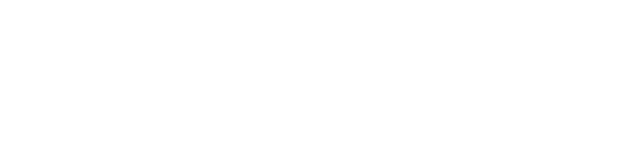
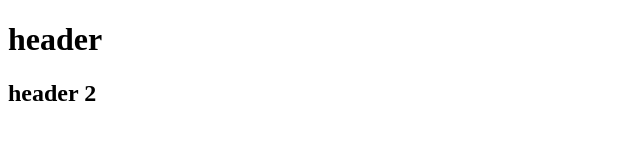
Before and after one commit to KrisKopy08/git-homework1, a plain HTML site: page index.html in a window 1280 px wide. Shown: the whole page, without its empty margins (0-640 px from the left). Drawn offline with Linux system fonts and the light colour scheme.

Commit message:
index.html modi & add info.html

```diff
--- a/index.html
+++ b/index.html
@@ -6,6 +6,7 @@
     <title>Document</title>
 </head>
 <body>
-
+   <h1> header</h1>
+   <h2> header 2</h2>
 </body>
 </html>
```
